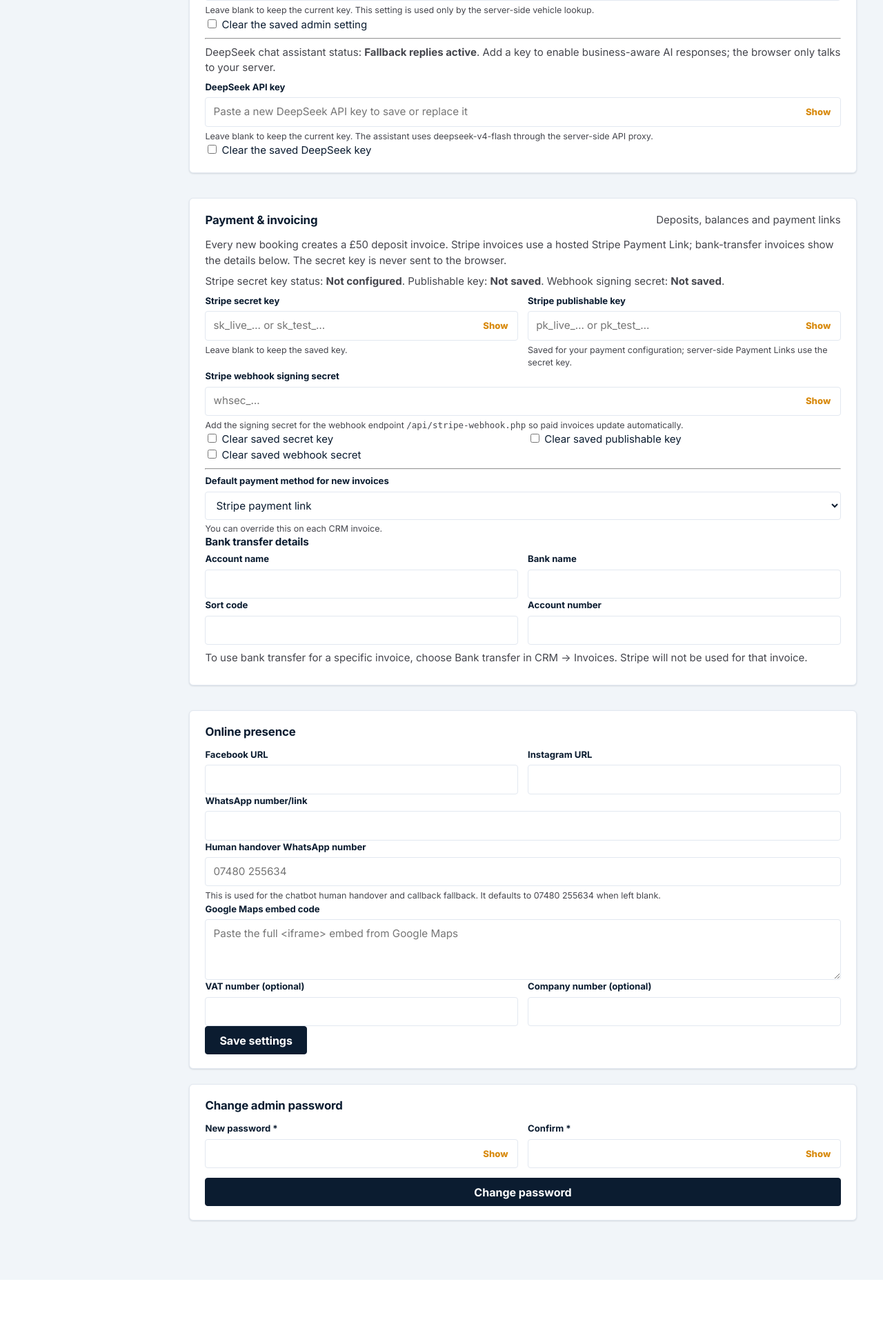
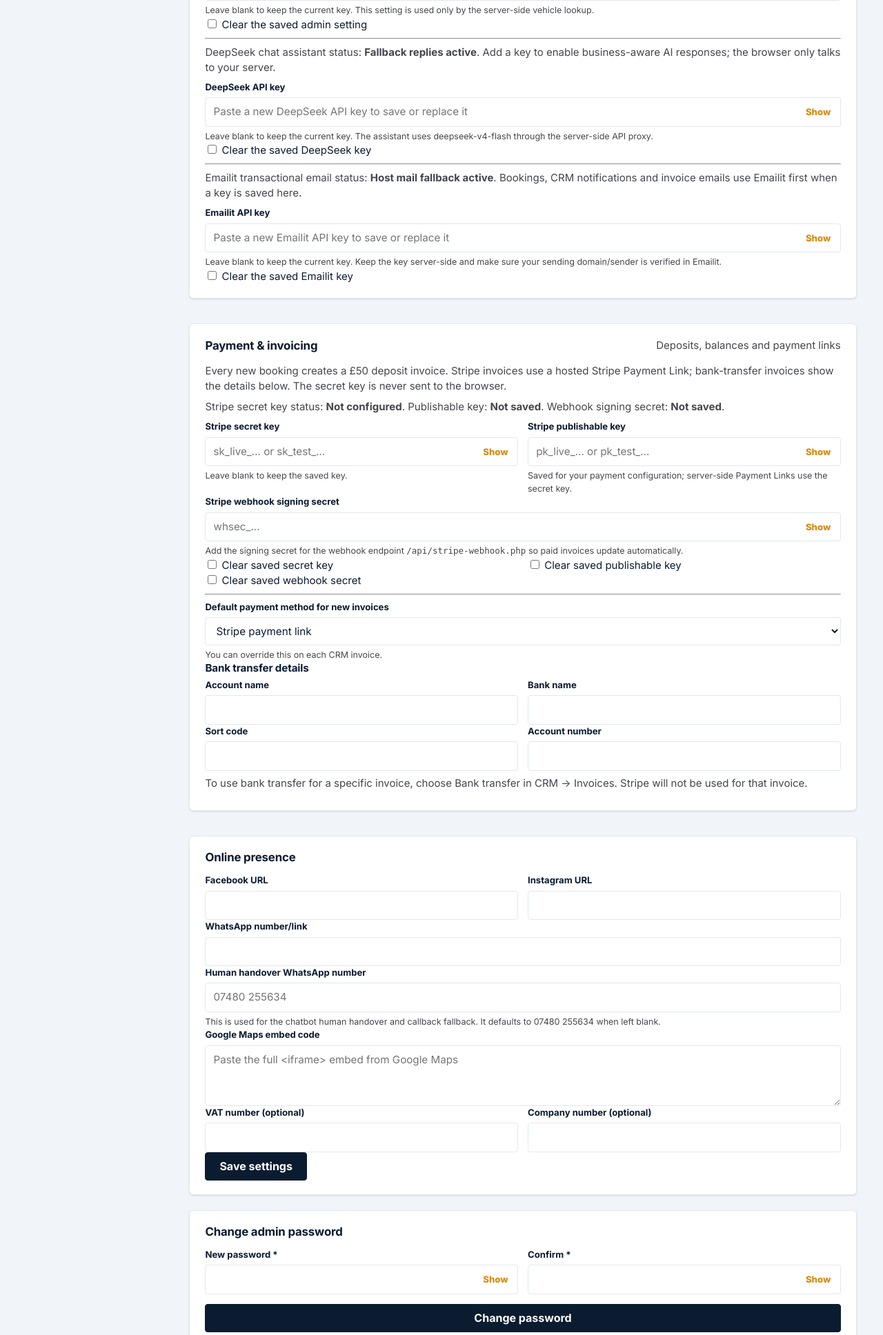
Before and after one commit to nattyman2023-hash/mancwayrecovery, a PHP site: page /admin/settings.php in a window 1280 px wide. Shown: the part 954-2890 px from the top of the page at 69% size. Before the commit the page ends 2810 px from the top, so only its background shows below. Run offline with PHP 8.4, Linux system fonts and the light colour scheme; the visitor is signed in with stand-in values (Sample User, id 1); tables that the repository leaves empty hold one stand-in row (values such as "Sample post"); some libraries are stand-ins or nearby versions.

Commit message:
Add Emailit transactional email integration

```diff
--- a/app/config/config.local.example.php
+++ b/app/config/config.local.example.php
@@ -46,6 +46,11 @@ return [
     'DEEPSEEK_API_URL' => 'https://api.deepseek.com',
     'DEEPSEEK_MODEL'   => 'deepseek-v4-flash',
 
+    // Optional Emailit transactional email key. You can also save this
+    // securely from CRM → Settings → API integrations.
+    'EMAILIT_API_KEY' => '',
+    'EMAILIT_API_URL' => 'https://api.emailit.com/v2',
+
     // Stripe is configured from CRM → Settings → Payment & invoicing, or
     // with these server-side values. Never add Stripe keys to public JS.
     'STRIPE_SECRET_KEY'      => '',
--- a/app/config/config.php
+++ b/app/config/config.php
@@ -52,6 +52,8 @@ define('DVLA_API_URL',   'https://driver-vehicle-licensing.api.gov.uk/vehicle-en
 define('DEEPSEEK_API_KEY', trim((string) cfg('DEEPSEEK_API_KEY', '')));
 define('DEEPSEEK_API_URL', rtrim((string) cfg('DEEPSEEK_API_URL', 'https://api.deepseek.com'), '/'));
 define('DEEPSEEK_MODEL',   trim((string) cfg('DEEPSEEK_MODEL', 'deepseek-v4-flash')));
+define('EMAILIT_API_KEY',  trim((string) cfg('EMAILIT_API_KEY', '')));
+define('EMAILIT_API_URL',  rtrim((string) cfg('EMAILIT_API_URL', 'https://api.emailit.com/v2'), '/'));
 define('STRIPE_SECRET_KEY',      trim((string) cfg('STRIPE_SECRET_KEY', '')));
 define('STRIPE_PUBLISHABLE_KEY', trim((string) cfg('STRIPE_PUBLISHABLE_KEY', '')));
 define('STRIPE_WEBHOOK_SECRET',  trim((string) cfg('STRIPE_WEBHOOK_SECRET', '')));
--- a/app/helpers.php
+++ b/app/helpers.php
@@ -134,6 +134,22 @@ function deepseek_api_key(): string
         return $serverKey;
     }
     return trim(integration_secret('deepseek_api_key', ''));
+}
+
+/** Return the server-side Emailit key without exposing it to the browser. */
+function emailit_api_key(): string
+{
+    $serverKey = trim(EMAILIT_API_KEY);
+    if ($serverKey !== '' && !str_contains($serverKey, 'PASTE_') && !str_contains($serverKey, 'CHANGE_ME')) {
+        return $serverKey;
+    }
+    return trim(integration_secret('emailit_api_key', ''));
+}
+
+/** Whether Emailit can be used for transactional mail on this server. */
+function emailit_is_configured(): bool
+{
+    return emailit_api_key() !== '' && function_exists('curl_init');
 }
 
 /** Return the configured DeepSeek model, defaulting to the current fast model. */
@@ -432,12 +448,77 @@ function generate_reference(): string
     return 'MW' . strtoupper(substr(bin2hex(random_bytes(4)), 0, 8));
 }
 
-/** Send an HTML email through the host's configured mail transport. */
+/** Send an HTML email through Emailit when configured. */
+function send_emailit_email(string $to, string $subject, string $html_body, string $replyTo = ''): bool
+{
+    $apiKey = emailit_api_key();
+    if ($apiKey === '' || !function_exists('curl_init') || !valid_email($to)) {
+        return false;
+    }
+
+    $subject = trim(str_replace(["\r", "\n"], '', $subject));
+    $replyTo = trim(str_replace(["\r", "\n"], '', $replyTo));
+
+    $payload = [
+        'from'    => site_from_email(),
+        'to'      => $to,
+        'subject' => $subject,
+        'html'    => $html_body,
+    ];
+    if ($replyTo !== '' && valid_email($replyTo)) {
+        $payload['reply_to'] = $replyTo;
+    }
+
+    $ch = curl_init(EMAILIT_API_URL . '/emails');
+    if ($ch === false) {
+        return false;
+    }
+    curl_setopt_array($ch, [
+        CURLOPT_RETURNTRANSFER => true,
+        CURLOPT_POST           => true,
+        CURLOPT_POSTFIELDS     => json_encode($payload, JSON_UNESCAPED_SLASHES | JSON_UNESCAPED_UNICODE),
+        CURLOPT_HTTPHEADER     => [
+            'Authorization: Bearer ' . $apiKey,
+            'Content-Type: application/json',
+            'Accept: application/json',
+        ],
+        CURLOPT_CONNECTTIMEOUT => 5,
+        CURLOPT_TIMEOUT        => 20,
+        CURLOPT_SSL_VERIFYPEER => true,
+        CURLOPT_SSL_VERIFYHOST => 2,
+    ]);
+    $response = curl_exec($ch);
+    $status = (int) curl_getinfo($ch, CURLINFO_HTTP_CODE);
+    $error = curl_error($ch);
+    curl_close($ch);
+
+    if ($response !== false && $status >= 200 && $status < 300) {
+        return true;
+    }
+
+    // Never include the API key or the full email body in logs.
+    error_log('Emailit delivery failed' . ($status ? ' with HTTP ' . $status : '') . ($error !== '' ? ': ' . $error : '.'));
+    return false;
+}
+
+/**
+ * Send an HTML email. Emailit is preferred when configured; host mail remains
+ * as a safe fallback for existing installations and temporary API failures.
+ */
 function send_email(string $to, string $subject, string $html_body, string $replyTo = ''): bool
 {
-    if (!function_exists('mail') || !valid_email($to)) {
+    if (!valid_email($to)) {
         return false;
     }
+
+    if (emailit_is_configured() && send_emailit_email($to, $subject, $html_body, $replyTo)) {
+        return true;
+    }
+
+    if (!function_exists('mail')) {
+        return false;
+    }
+
     $subject = trim(str_replace(["\r", "\n"], '', $subject));
     $replyTo = trim(str_replace(["\r", "\n"], '', $replyTo));
     $from = site_from_email();
--- a/public/admin/settings.php
+++ b/public/admin/settings.php
@@ -85,6 +85,15 @@ if (($_SERVER['REQUEST_METHOD'] ?? 'GET') === 'POST') {
         catch (Throwable $e) { error_log('Could not save the DeepSeek integration secret.'); }
     }
 
+    $submittedEmailitKey = trim((string)($_POST['emailit_api_key'] ?? ''));
+    if (!empty($_POST['clear_emailit_api_key'])) {
+        try { delete_integration_secret('emailit_api_key'); }
+        catch (Throwable $e) { error_log('Could not clear the Emailit integration secret.'); }
+    } elseif ($submittedEmailitKey !== '') {
+        try { save_integration_secret('emailit_api_key', $submittedEmailitKey); }
+        catch (Throwable $e) { error_log('Could not save the Emailit integration secret.'); }
+    }
+
     foreach ([
         'stripe_secret_key' => 'stripe_secret_key',
         'stripe_publishable_key' => 'stripe_publishable_key',
@@ -117,6 +126,9 @@ $serverDvlaConfigured = DVLA_API_KEY !== '' && !str_contains(DVLA_API_KEY, 'PAST
 $dvlaConfigured = dvla_api_key() !== '';
 $serverDeepseekConfigured = DEEPSEEK_API_KEY !== '' && !str_contains(DEEPSEEK_API_KEY, 'PASTE_') && !str_contains(DEEPSEEK_API_KEY, 'CHANGE_ME');
 $deepseekConfigured = deepseek_api_key() !== '';
+$serverEmailitConfigured = EMAILIT_API_KEY !== '' && !str_contains(EMAILIT_API_KEY, 'PASTE_') && !str_contains(EMAILIT_API_KEY, 'CHANGE_ME');
+$emailitKeySaved = emailit_api_key() !== '';
+$emailitConfigured = emailit_is_configured();
 $serverStripeConfigured = STRIPE_SECRET_KEY !== '' && !str_contains(STRIPE_SECRET_KEY, 'PASTE_') && !str_contains(STRIPE_SECRET_KEY, 'CHANGE_ME');
 $stripeConfigured = stripe_secret_key() !== '';
 $stripePublishableConfigured = stripe_publishable_key() !== '';
@@ -180,6 +192,18 @@ require APP_DIR . '/views/layout/admin_header.php';
             <small class="muted">Leave blank to keep the current key. The assistant uses <?= e(deepseek_model()) ?> through the server-side API proxy.</small>
         </div>
         <label class="field-check"><input type="checkbox" name="clear_deepseek_api_key" value="1"> Clear the saved DeepSeek key</label>
+        <hr>
+        <p class="muted">Emailit transactional email status: <strong><?= $emailitConfigured ? 'Configured' : ($emailitKeySaved ? 'Key saved; host mail fallback active' : 'Host mail fallback active') ?></strong>. Bookings, CRM notifications and invoice emails use Emailit first when a key is saved here.</p>
+        <?php if ($serverEmailitConfigured): ?><p class="muted">A server-level Emailit key is active and takes priority over this CRM setting.</p><?php endif; ?>
+        <div class="field">
+            <label for="emailit_api_key">Emailit API key</label>
+            <div class="password-field">
+                <input type="password" id="emailit_api_key" name="emailit_api_key" value="" autocomplete="new-password" placeholder="Paste a new Emailit API key to save or replace it">
+                <button type="button" class="password-toggle" data-password-toggle data-password-target="emailit_api_key" aria-controls="emailit_api_key" aria-pressed="false" aria-label="Show Emailit API key">Show</button>
+            </div>
+            <small class="muted">Leave blank to keep the current key. Keep the key server-side and make sure your sending domain/sender is verified in Emailit.</small>
+        </div>
+        <label class="field-check"><input type="checkbox" name="clear_emailit_api_key" value="1"> Clear the saved Emailit key</label>
     </section>
     <section class="panel" id="payments">
         <div class="panel-head"><h2>Payment &amp; invoicing</h2><span class="muted">Deposits, balances and payment links</span></div>
```
Also changed, not shown: README.md, 1 other file.
